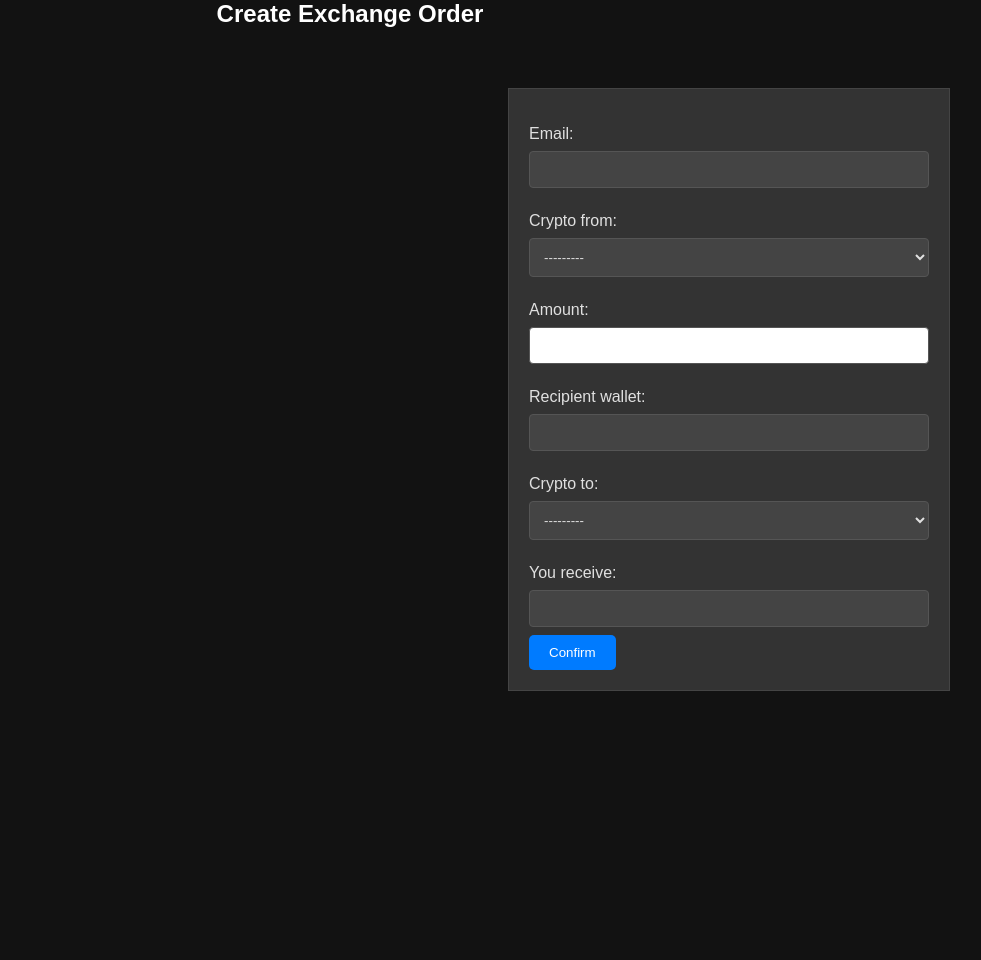
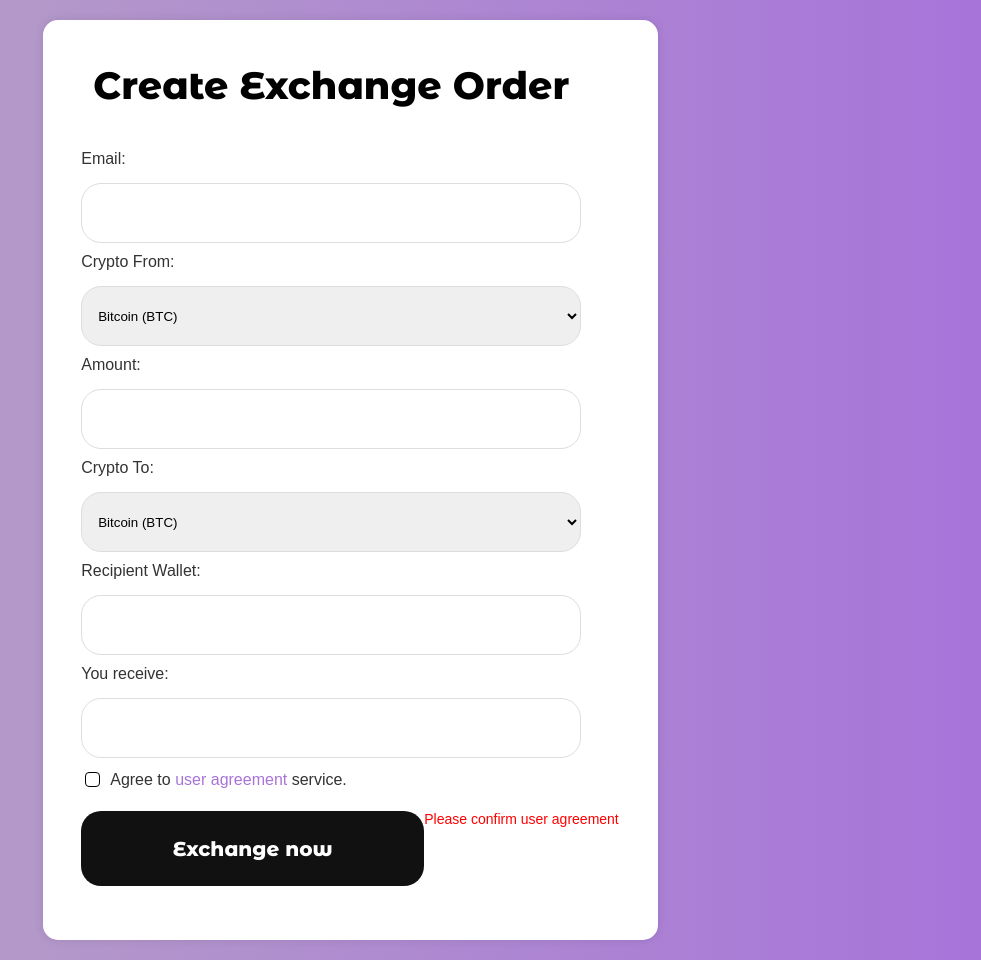
Before and after one commit to Andrzej-7/Diploma-UMCS-1-part-Djnago, a Django app: page / in a window 1280 px wide. Shown: the whole page, without its empty margins (290-1271 px from the left). Run offline with Django 4.2, Linux system fonts and the light colour scheme.

Commit message:
main Form CSS and HTML big changes

```diff
--- a/exchange/models.py
+++ b/exchange/models.py
@@ -9,13 +9,14 @@ XMR = "XMR"
 DAI = "DAI"
 DASH = "DASH"
 Dogecoin = "Dogecoin"
-
+Bitcoin = "BTC"
 
 cryptoChoises = ((ETH, "eth"),
                 (XMR, "xmr"),
                 (DAI, "dai"),
                 (DASH, "dash"),
-                (Dogecoin, "dogecoin"),)
+                (Dogecoin, "dogecoin"),
+                (Bitcoin,"bitcoin"),)
 
 
 class Order(models.Model):
--- a/exchange/templates/exchange/create_exchange_order.html
+++ b/exchange/templates/exchange/create_exchange_order.html
@@ -1,15 +1,77 @@
 {% load static %}
+<head>
 <link rel="stylesheet" type="text/css" href="{% static 'css/styles.css' %}">
+<link rel="preconnect" href="https://fonts.googleapis.com">
+<link rel="preconnect" href="https://fonts.gstatic.com" crossorigin>
+<link href="https://fonts.googleapis.com/css2?family=Montserrat+Alternates:wght@800&display=swap" rel="stylesheet">
+</head>
 
 {% block content %}
-    <h2 id="first">Create Exchange Order</h2>
+
+<body>
+
+
 <div class="form-container">
     <form method="post" id="cryptoConverterForm">
         {% csrf_token %}
-            {{ form.as_p }}
+
+
+
+        <div class="form-title">Create Exchange Order</div>
+
+        <div class="form-field">
+            <label for="id_email">Email:</label>
+            <input type="email" name="email" id="id_email" required>
+        </div>
+
+        <div class="form-field">
+            <label for="id_crypto_from">Crypto From:</label>
+            <select name="crypto_from" id="id_crypto_from">
+                <option value="BTC">Bitcoin (BTC)</option>
+                <option value="ETH">Ethereum (ETH)</option>
+                <option value="XMR">Monero (XMR)</option>
+                <option value="DAI">Dai (DAI)</option>
+                <!--  інші криптовалюти  -->
+            </select>
+        </div>
+
+        <div class="form-field">
+            <label for="id_amount">Amount:</label>
+            <input type="number" name="amount" id="id_amount">
+        </div>
+
+        <div class="form-field">
+            <label for="id_crypto_to">Crypto To:</label>
+            <select name="crypto_to" id="id_crypto_to">
+                <option value="BTC">Bitcoin (BTC)</option>
+                <option value="ETH">Ethereum (ETH)</option>
+                <option value="XMR">Monero (XMR)</option>
+                <option value="DAI">Dai (DAI)</option>
+                <!--  інші криптовалюти  -->
+            </select>
+        </div>
+
+        <div class="form-field">
+            <label for="id_recipient_wallet">Recipient Wallet:</label>
+            <input type="text" name="recipient_wallet" id="id_recipient_wallet">
+        </div>
+
+        <div class="form-field">
             <label for="you_get">You receive:</label>
-            <input type="text" id="you_get" readonly >
-            <button type="submit">Confirm</button>
+            <input type="text" id="you_get" readonly>
+        </div>
+
+        <div class="form-field agreement">
+            <input type="checkbox" id="agreementCheckbox" class="agreement-checkbox" name="agree">
+            <label for="agreementCheckbox"> Agree to <a href="/user-agreement" class="user-agreement-link">user agreement</a> service.</label>
+        </div>
+
+        <div class="form-field button-container">
+            <button type="submit" id="submitBtn">Exchange now</button>
+            <p id="agreementWarning" class="agreement-warning hidden">Please confirm user agreement</p>
+        </div>
+
+        <p id="agreementError" style="color: red; display: none;">Please confirm user agreement</p>
     </form>
 </div>
 
@@ -29,6 +91,19 @@
         }
 
         document.getElementById('cryptoConverterForm').addEventListener('input', updateConversion);
+
+        document.getElementById('cryptoConverterForm').addEventListener('submit', function(e) {
+            var checkbox = document.getElementById('agreementCheckbox');
+            var error = document.getElementById('agreementError');
+
+            if (!checkbox.checked) {
+                e.preventDefault(); // не відправити форму
+                error.style.display = 'block'; //Вивести повідомлення про помилку
+            } else {
+                error.style.display = 'none'; //не видавати помилку
+            }
+        });
     });
 </script>
+</body>
 {% endblock %}
--- a/static/css/styles.css
+++ b/static/css/styles.css
@@ -1,91 +1,139 @@
-/* styles.css */
-body {
-    font-family: Arial, sans-serif;
-    background-color: #121212;
-    color: #e0e0e0;
+body, html {
     margin: 0;
     padding: 0;
-    text-align: left;
-
-}
-
-h2 {
-    text-align: center;
-    color: #fff;
-}
-
-header {
-    background-color: #1c1c1c;
-    color: #fff;
-    padding: 20px;
-    text-align: center;
-}
-
-nav ul {
-    list-style-type: none;
-    margin: 0;
-    padding: 0;
-    background-color: #222;
-}
-
-nav li {
-    display: inline;
-    margin-right: 20px;
-    color: #fff;
-}
-
-main {
-    max-width: 800px;
-    margin-left: auto;
-    margin-right: 0;
-    padding: 20px;
-    background-color: #282828;
-    border: 1px solid #3d3d3d;
-    border-radius: 5px;
-    color: #e0e0e0;
+    height: 100%;
+    overflow: auto;
+    background-image: linear-gradient(to right, rgb(183, 164, 196), #a774da);
+    font-family: Arial, sans-serif;
 }
 
 
-form {
-    max-width: 400px;
-    margin-left: auto;
-    margin-right: 40px;
-    margin-top: 60px;
+
+.form-container {
+    width: 575px;
+    height: 880px;
+    margin: 20px auto;
     padding: 20px;
-    background-color: #333;
-    border: 1px solid #444;
+    background-color: #fff;
+    border-radius: 15px;
+    box-shadow: 0 0 10px rgba(0, 0, 0, 0.1);
+    display: flex;
+    flex-direction: column;
+    align-items: center;
+}
+
+.form-title {
+    width: 500px;
+    height: 90px;
+    color: rgb(0, 0, 0);
+    display: flex;
+    align-items: center;
+    justify-content: center;
+    font-family: 'Montserrat Alternates', sans-serif;
+    font-weight: 800;
+    font-size: 38px;
+    margin-bottom: 20px;
+    border-radius: 10px;
+}
+
+.form-container label {
+    display: block;
+    margin-bottom: 5px;
+    color: #333;
+    font-size: 16px;
+}
+
+input[type="text"], input[type="email"], select, textarea, #id_amount {
+    width: 500px;
+    height: 60px;
+    padding: 12px;
+    margin: 10px 0;
+    border: 1px solid #ddd;
+    border-radius: 20px;
 }
 
 
-input[type="text"], input[type="email"], select, textarea {
-    background-color: #444;
-    color: #e0e0e0;
-    border: 1px solid #555;
-    padding: 10px;
-    margin: 8px 0;
+.agreement input[type="checkbox"] {
+    width: 15px;
+    height: 15px;
+    cursor: pointer;
+    -webkit-appearance: none;
+    background-color: #fff;
+    border: 1px solid #000;
     border-radius: 4px;
+    position: relative;
+    margin-right: 10px;
 }
 
-input, select, textarea {
-    color: #e0e0e0;
-    border: 1px solid #555;
-    padding: 10px;
-    margin: 8px 0;
-    border-radius: 4px;
-    box-sizing: border-box;
+.agreement label {
+    position: relative;
+    top: 3px; /* вниз на 3px текс */
+}
+
+.agreement input[type="checkbox"]:checked {
+    background-color: #000;
+}
+
+.agreement input[type="checkbox"]:checked::after {
+    content: "✔";
+    color: #fff;
+    position: absolute;
+    top: 50%;
+    left: 50%;
+    transform: translate(-50%, -50%);
+    font-size: 16px;
+    line-height: 1;
+}
+
+.agreement {
+    display: flex;
+    align-items: center;
+    margin-bottom: 10px;
+}
+
+.user-agreement-link {
+    color: #a774da;
+    text-decoration: none;
+}
+
+.user-agreement-link:hover {
+    text-decoration: underline;
+}
+
+.agreement-warning {
+    color: red;
+    font-size: 14px;
+    margin-top: 10px;
+    display: none;
+}
+
+.hidden {
+    display: block;
+}
+
+.button-container {
+    display: flex;
+    justify-content: center;
     width: 100%;
 }
 
 button {
-    background-color: #007BFF;
+    width: 343px;
+    height: 75px;
+    padding: 10px;
+    margin-top: 10px;
+    background-color: #111111;
     color: #fff;
     border: none;
-    padding: 10px 20px;
-    border-radius: 5px;
+    border-radius: 20px;
     cursor: pointer;
-    transition: background-color 0.3s;
+    font-family: 'Montserrat Alternates', sans-serif;
+    font-size: 20px;
+    font-weight: 800;
+    margin-left: auto;
+    margin-right: auto;
 }
 
 button:hover {
-    background-color: #0056b3;
+    background-color: #333;
 }
```
Also changed, not shown: db.sqlite3. Lines whose indentation alone changed are shown as unchanged.
